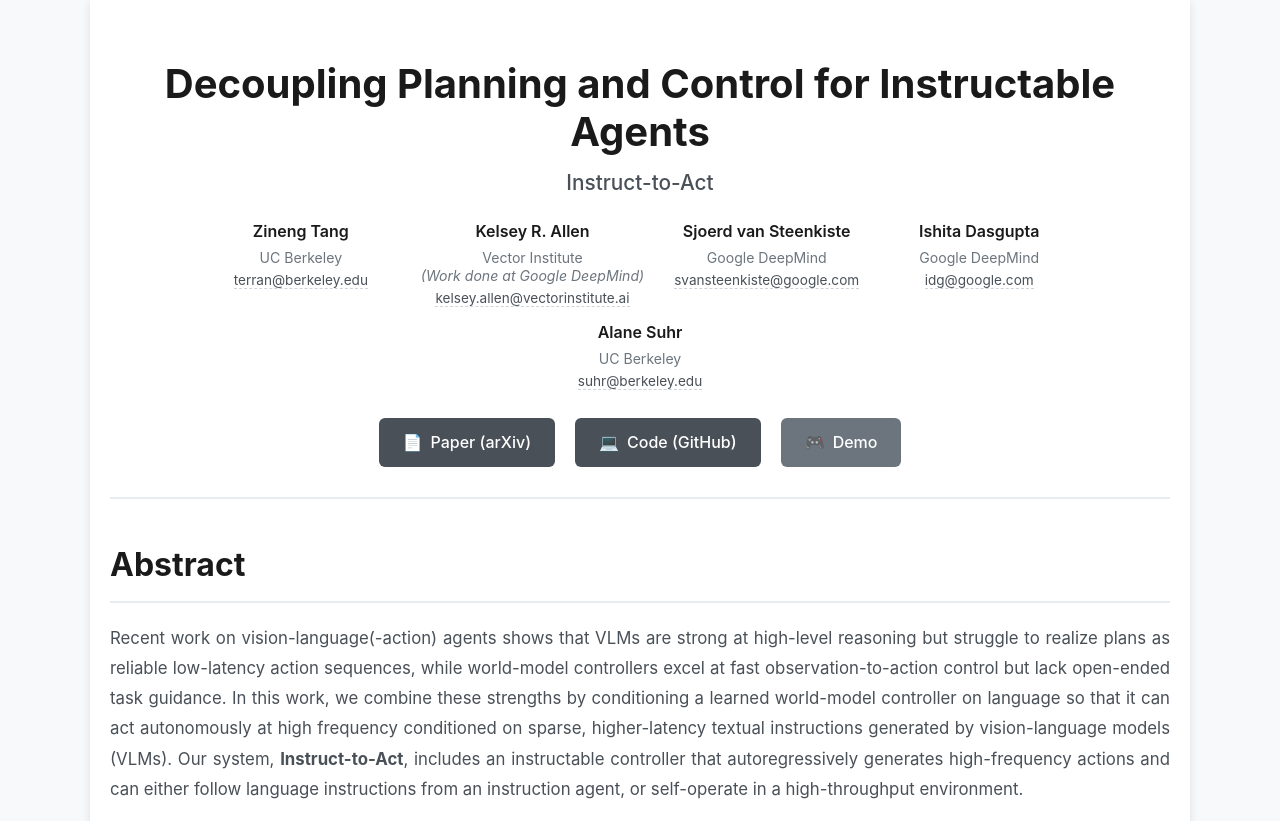
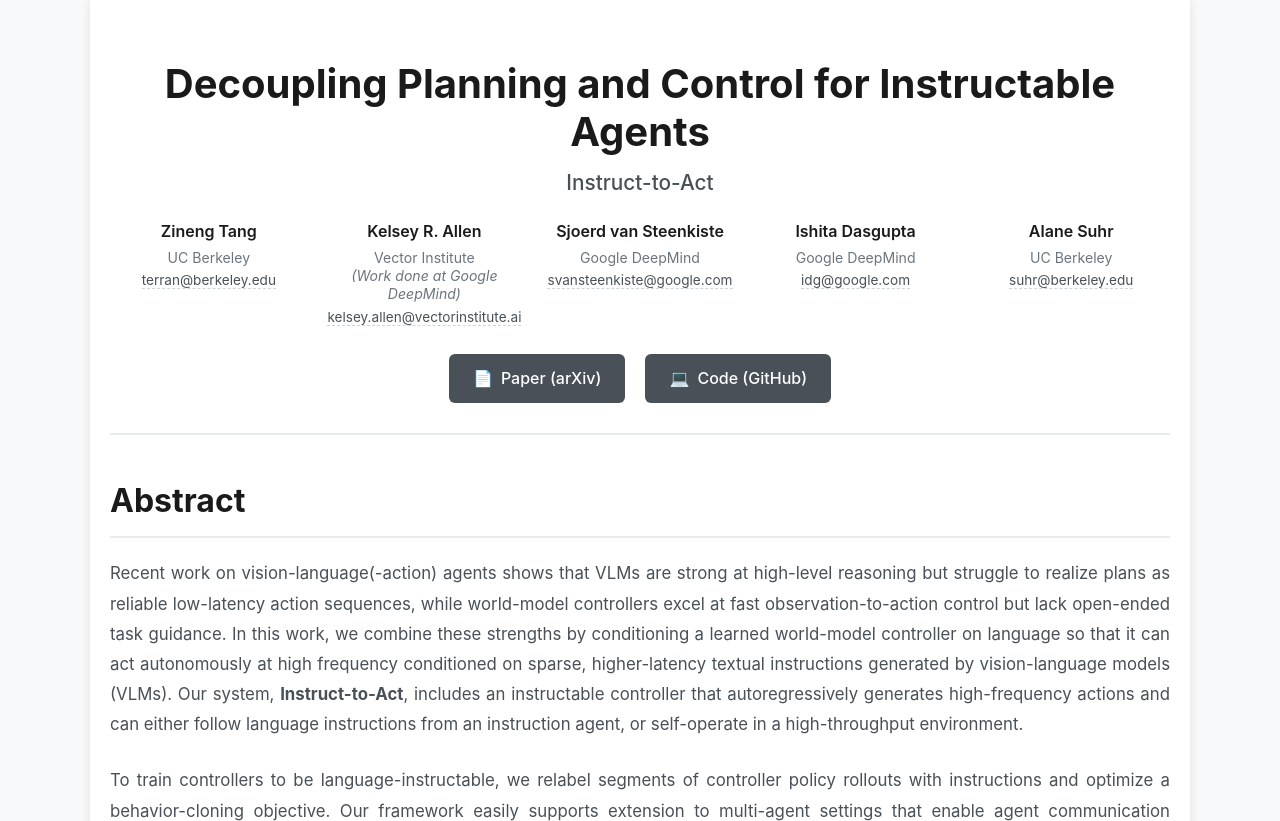
Before and after one commit to zinengtang/instruct-to-act, a plain HTML site: page index.html in a window 1280 px wide. Shown: the top 821 px of the page. Drawn offline with Linux system fonts and the light colour scheme.

Commit message:
Project page: single-row authors, arXiv link, remove demo tab and contributions box

```diff
--- a/index.html
+++ b/index.html
@@ -39,20 +39,20 @@
       margin-bottom: 20px;
     }
 
-    /* Authors - compact two-line vertical layout */
+    /* Authors - single row */
     .authors {
       display: flex;
       justify-content: center;
-      flex-wrap: wrap;
-      gap: 10px 30px;
+      flex-wrap: nowrap;
+      gap: 10px 18px;
       margin: 20px auto 0;
-      max-width: 900px;
+      max-width: 1200px;
       color: #343a40;
     }
     .author-item {
       text-align: center;
-      flex: 0 1 auto;
-      min-width: 180px;
+      flex: 1 1 0;
+      min-width: 0;
     }
     .author-name {
       font-weight: 600;
@@ -217,6 +217,7 @@
       /* Single column authors on mobile */
       .authors {
         flex-direction: column;
+        flex-wrap: wrap;
         align-items: center;
         gap: 15px;
       }
@@ -259,9 +260,8 @@
       </div>
 
       <div class="links">
-        <a href="#" class="link-button"><span>📄</span> Paper (arXiv)</a>
+        <a href="https://arxiv.org/abs/2608.26788" class="link-button"><span>📄</span> Paper (arXiv)</a>
         <a href="https://github.com/zinengtang/instruct-to-act-code" class="link-button"><span>💻</span> Code (GitHub)</a>
-        <a href="https://github.com/zinengtang/instruct-to-act-code#interactive-demo" class="link-button secondary"><span>🎮</span> Demo</a>
       </div>
     </header>
 
@@ -289,16 +289,6 @@
         <li><strong>Asynchronous Online Planning:</strong> VLM planners continuously reason in the background while controllers execute actions, dramatically reducing latency</li>
         <li><strong>Multi-Agent Extension:</strong> Scale to multiple agents with parameter-shared controllers and language-based coordination, no specialized MARL algorithms needed</li>
       </ul>
-
-      <div class="contribution-box">
-        <h3>Main Contributions</h3>
-        <ul>
-          <li>Formulate instructable, real-time control as language-conditioned world-model RL with autonomous base policy</li>
-          <li>Propose post-hoc language annotation pipeline that densifies instruction labels without interrupting training</li>
-          <li>Extend to multi-agent cooperation via shared controllers and language-level coordination</li>
-          <li>Comprehensive scaling study on controller capacity, planner capacity, planning cadence, and efficiency</li>
-        </ul>
-      </div>
     </section>
 
     <section id="citation">
```
